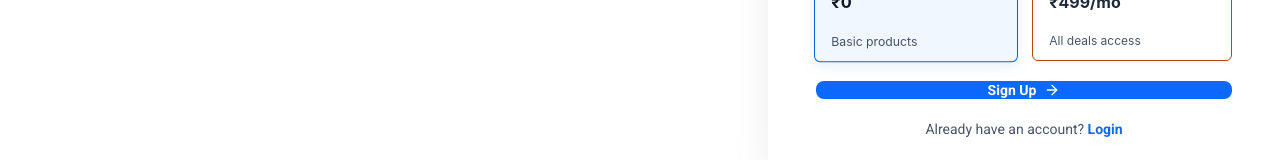
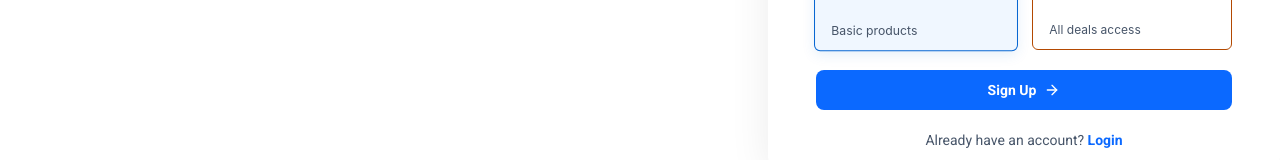
Before and after one commit to avanishtatat/NxtTrendz, a React (Vite) app in the folder client/: page /signup in a window 1280 px wide. Shown: the part 635-795 px from the top of the page. Built offline with nearby package versions, Linux system fonts and the light colour scheme; no server answers; a web font is replaced by a local one.

Commit message:
fix: add padding to auth submit button for improved spacing

```diff
--- a/client/src/pages/Auth/index.css
+++ b/client/src/pages/Auth/index.css
@@ -266,6 +266,7 @@
   width: 100%;
   margin-top: 20px;
   margin-bottom: 2px;
+  padding: 12px 0;
   background-color: #0b69ff;
   border-radius: 8px;
   border: none;
```
